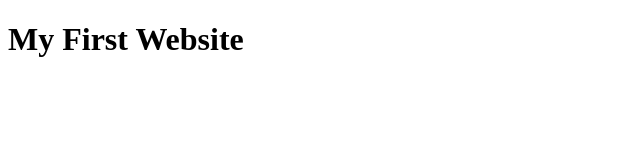
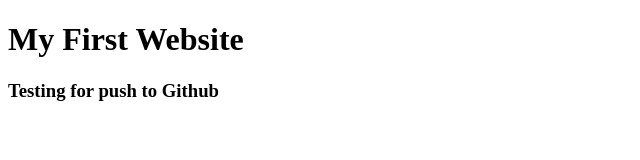
Before and after one commit to programmer-mugdho/my_first_website, a plain HTML site: page index.html in a window 1280 px wide. Shown: the whole page, without its empty margins (0-640 px from the left). Drawn offline with Linux system fonts and the light colour scheme.

Commit message:
Learning Github

```diff
--- a/index.html
+++ b/index.html
@@ -1,11 +1,15 @@
 <!DOCTYPE html>
 <html lang="en">
+
 <head>
     <meta charset="UTF-8">
     <meta name="viewport" content="width=device-width, initial-scale=1.0">
     <title>Document</title>
 </head>
+
 <body>
     <h1>My First Website</h1>
+    <h3>Testing for push to Github</h3>
 </body>
+
 </html>
```
